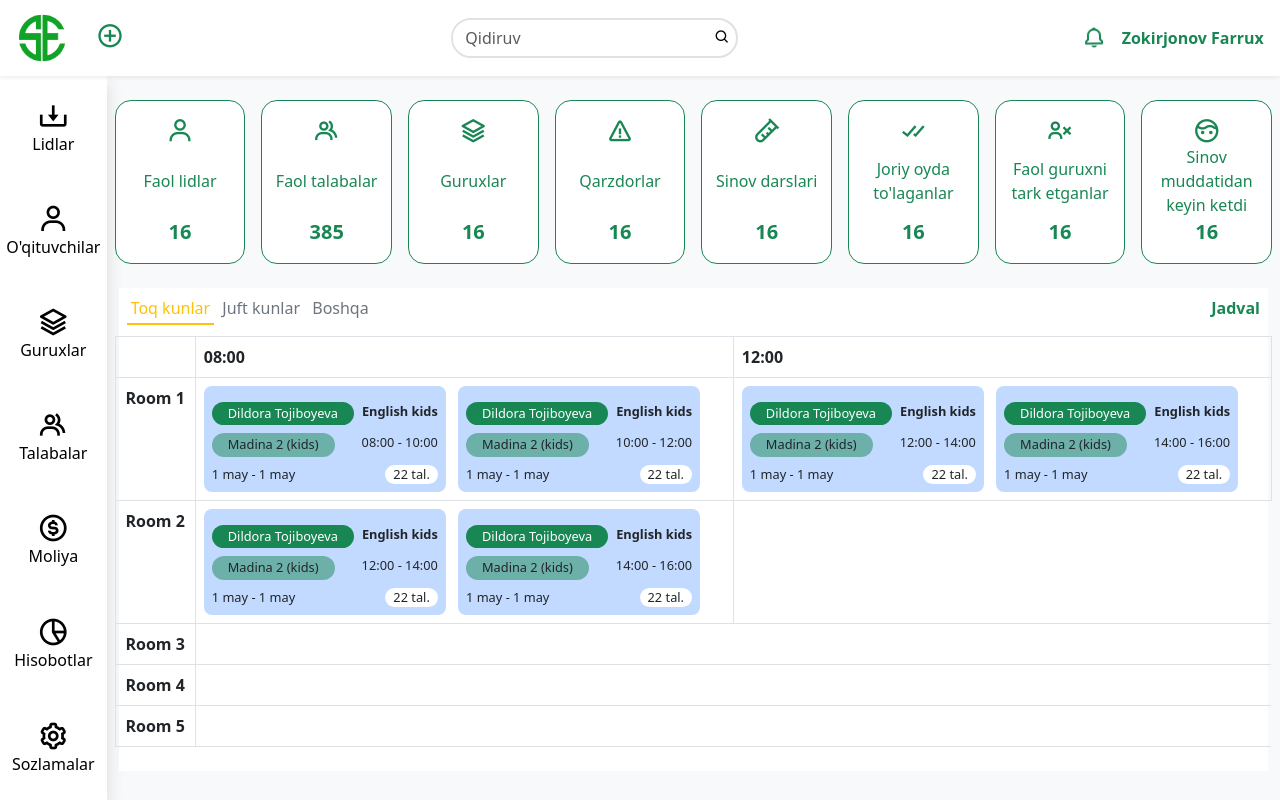
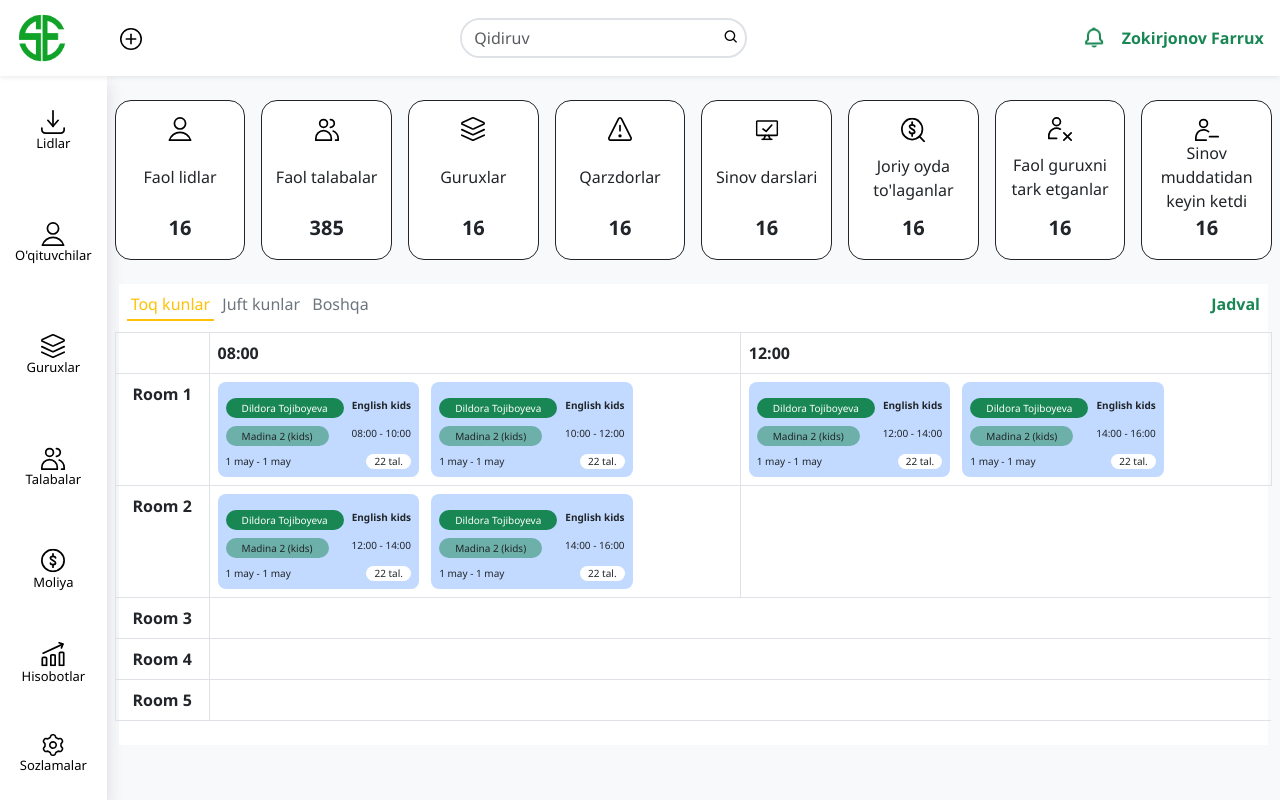
Before and after one commit to Kozim1y/new-robme, a plain HTML site: page index.html in a window 1280 px wide. Drawn offline with nearby package versions, Linux system fonts and the light colour scheme.

Commit message:
Add new icons in index html

```diff
--- a/css/utilits.css
+++ b/css/utilits.css
@@ -1,3 +1,6 @@
+body {
+  font-family: 'Segoe UI', sans-serif;
+}
 body::-webkit-scrollbar {
   width: 4px;
 }
@@ -18,8 +21,11 @@ body::-webkit-scrollbar-thumb {
 .circle{
   font-size: 7px;
 }
+.fs-6 {
+  font-size: 13px !important;
+}
 .fs-7{
-  font-size: 0.8rem;
+  font-size: 10px;
   font-weight: 400;
 }
 .fs-8{
--- a/index.html
+++ b/index.html
@@ -43,10 +43,12 @@
 							<img src="./img/logo.png" alt="Site img" width="60" />
 						</a>
             <div class="dropdown">
-              <a class="bx bx-plus-circle fs-3 ms-4 text-decoration-none text-success" href="#" data-bs-toggle="dropdown" aria-expanded="false"></a>
+              <a class="ms-5" href="#" data-bs-toggle="dropdown" aria-expanded="false">
+                <img src="./img/icons/plus-circle-icon.svg" alt="plus icon" width="22">
+              </a>
               <ul class="dropdown-menu py-0 shadow">
-                <li><a class="dropdown-item text-black-50 d-flex align-items-center rounded-2 p-2" href="#" data-bs-toggle="offcanvas" data-bs-target="#addStudentModal" aria-controls="offcanvasRight"><i class="bx bx-plus-circle fs-5 me-1"></i><span>Yangi talaba</span></a></li>
-                <li><a class="dropdown-item text-black-50 d-flex align-items-center rounded-2 p-2" href="#" data-bs-toggle="offcanvas" data-bs-target="#addPaymentModal" aria-controls="offcanvasRight"><i class='bx bx-dollar-circle fs-5 me-1'></i><span>To'lov</span></a></li>
+                <li><a class="dropdown-item d-flex align-items-center rounded-2 p-2" href="#" data-bs-toggle="offcanvas" data-bs-target="#addStudentModal" aria-controls="offcanvasRight"><img class="me-2" src="./img/icons/plus-circle-icon.svg" alt="plus icon" width="17"><span>Yangi talaba</span></a></li>
+                <li><a class="dropdown-item d-flex align-items-center rounded-2 p-2" href="#" data-bs-toggle="offcanvas" data-bs-target="#addPaymentModal" aria-controls="offcanvasRight"><img class="me-2" src="./img/icons/dollar-icon.svg" alt="dollar icon" width="17"><span>To'lov</span></a></li>
               </ul>
             </div>
 					</div>
@@ -73,25 +75,25 @@
         <div class="row h-100">
           <div class="col-12 col-sm-2 col-lg-1 d-flex flex-wrap flex-row flex-sm-column bg-white p-0 side-navbar shadow">
             <a class="py-2 d-flex flex-column align-items-center justify-content-center flex-grow-1 px-1 px-sm-0 mx-1 mx-sm-0" href="#">
-              <i class='bx bx-download fs-2'></i>
+              <img src="./img/icons/download-icon.svg" alt="download icon" width="24">
               <span class="fs-6">Lidlar</span>
             </a>
             <a class="py-2 d-flex flex-column align-items-center justify-content-center flex-grow-1 px-1 px-sm-0 mx-1 mx-sm-0" href="./teachers.html">
-              <i class='bx bx-user fs-2'></i>
+              <img src="./img/icons/user-icon.svg" alt="user icon" width="24">
               <span class="fs-6">O'qituvchilar</span>
             </a>
             <a class="py-2 d-flex flex-column align-items-center justify-content-center flex-grow-1 px-1 px-sm-0 mx-1 mx-sm-0" href="./group/group.html">
-              <i class='bx bx-layer fs-2'></i>
+              <img src="./img/icons/layers-icon.svg" alt="layers icon" width="24">
               <span class="fs-6">Guruxlar</span>
             </a>
             <a class="py-2 d-flex flex-column align-items-center justify-content-center flex-grow-1 px-1 px-sm-0 mx-1 mx-sm-0" href="./students.html">
-              <i class='bx bx-group fs-2'></i>
+              <img src="./img/icons/users-icon.svg" alt="users icon" width="24">
               <span class="fs-6">Talabalar</span>
             </a>
 
             <div class="dropend">
               <a class="py-4 d-flex flex-column align-items-center justify-content-center flex-grow-1 px-1 px-sm-0 mx-1 mx-sm-0" href="#" data-bs-toggle="dropdown" aria-expanded="false">
-                <i class='bx bx-dollar-circle fs-2'></i>
+                <img src="./img/icons/dollar-icon.svg" alt="dollar icon" width="24">
                 <span class="fs-6">Moliya</span>
               </a>
               <ul class="dropdown-menu shadow-lg">
@@ -130,7 +132,7 @@
 
             <div class="dropend">
               <a class="py-4 d-flex flex-column align-items-center justify-content-center flex-grow-1 px-1 px-sm-0 mx-1 mx-sm-0" href="#" data-bs-toggle="dropdown" aria-expanded="false">
-                <i class='bx bx-pie-chart-alt-2 fs-2'></i>
+                <img src="./img/icons/bussines-icon.svg" alt="bussines icon" width="24">
                 <span class="fs-6">Hisobotlar</span>
               </a>
               <ul class="dropdown-menu shadow-lg">
@@ -193,7 +195,7 @@
 
             <div class="dropend">
               <a class="py-4 d-flex flex-column align-items-center justify-content-center flex-grow-1 px-1 px-sm-0 mx-1 mx-sm-0" href="#" data-bs-toggle="dropdown" aria-expanded="false">
-                <i class='bx bx-cog fs-2'></i>
+                <img src="./img/icons/setting-icon.svg" alt="settings icon" width="24">
                 <span class="fs-6">Sozlamalar</span>
               </a>
               <ul class="dropdown-menu shadow-lg">
@@ -259,43 +261,43 @@
           <div class="col-12 col-sm-10 col-lg-11" style="max-height: 900px; overflow-y: auto;">
             <!-- Categories cards -->
             <div class="row justify-content-around flex-wrap my-3 categories-box">
-              <a class="col-5 col-sm-3 col-md-3 col-lg m-2 d-flex justify-content-between align-items-center flex-column rounded-4 py-3 px-1 border border-success text-decoration-none text-success" href="#">
-                <i class="bx bx-user fs-3"></i>
+              <a class="col-5 col-sm-3 col-md-3 col-lg m-2 d-flex justify-content-between align-items-center flex-column rounded-4 py-3 px-1 border border-dark text-decoration-none text-dark" href="#">
+                <img src="./img/icons/user-icon.svg" alt="user icon" width="24">
                 <span class="text-center">Faol lidlar</span>
                 <b class="fs-5">16</b>
               </a>
-              <a class="col-5 col-sm-3 col-md-3 col-lg m-2 d-flex justify-content-between align-items-center flex-column rounded-4 py-3 px-1 border border-success text-decoration-none text-success" href="#">
-                <i class="bx bx-group fs-3"></i>
+              <a class="col-5 col-sm-3 col-md-3 col-lg m-2 d-flex justify-content-between align-items-center flex-column rounded-4 py-3 px-1 border border-dark text-decoration-none text-dark" href="#">
+                <img src="./img/icons/users-icon.svg" alt="users icon" width="24">
                 <span class="text-center">Faol talabalar</span>
                 <b class="fs-5">385</b>
               </a>
-              <a class="col-5 col-sm-3 col-md-3 col-lg m-2 d-flex justify-content-between align-items-center flex-column rounded-4 py-3 px-1 border border-success text-decoration-none text-success" href="#">
-                <i class="bx bx-layer fs-3"></i>
+              <a class="col-5 col-sm-3 col-md-3 col-lg m-2 d-flex justify-content-between align-items-center flex-column rounded-4 py-3 px-1 border border-dark text-decoration-none text-dark" href="#">
+                <img src="./img/icons/layers-icon.svg" alt="layers icon" width="24">
                 <span class="text-center">Guruxlar</span>
                 <b class="fs-5">16</b>
               </a>
-              <a class="col-5 col-sm-3 col-md-3 col-lg m-2 d-flex justify-content-between align-items-center flex-column rounded-4 py-3 px-1 border border-success text-decoration-none text-success" href="#">
-                <i class="bx bx-error fs-3"></i>
+              <a class="col-5 col-sm-3 col-md-3 col-lg m-2 d-flex justify-content-between align-items-center flex-column rounded-4 py-3 px-1 border border-dark text-decoration-none text-dark" href="#">
+                <img src="./img/icons/warning-icon.svg" alt="warning icon" width="24">
                 <span class="text-center">Qarzdorlar</span>
                 <b class="fs-5">16</b>
               </a>
-              <a class="col-5 col-sm-3 col-md-3 col-lg m-2 d-flex justify-content-between align-items-center flex-column rounded-4 py-3 px-1 border border-success text-decoration-none text-success" href="#">
-                <i class="bx bx-test-tube fs-3"></i>
+              <a class="col-5 col-sm-3 col-md-3 col-lg m-2 d-flex justify-content-between align-items-center flex-column rounded-4 py-3 px-1 border border-dark text-decoration-none text-dark" href="#">
+                <img src="./img/icons/desktop-icon.svg" alt="desktop icon" width="24">
                 <span class="text-center">Sinov darslari</span>
                 <b class="fs-5">16</b>
               </a>
-              <a class="col-5 col-sm-3 col-md-3 col-lg m-2 d-flex justify-content-between align-items-center flex-column rounded-4 py-3 px-1 border border-success text-decoration-none text-success" href="#">
-                <i class="bx bx-check-double fs-3"></i>
+              <a class="col-5 col-sm-3 col-md-3 col-lg m-2 d-flex justify-content-between align-items-center flex-column rounded-4 py-3 px-1 border border-dark text-decoration-none text-dark" href="#">
+                <img src="./img/icons/search-dollar-icon.svg" alt="dollar icon" width="24">
                 <span class="text-center">Joriy oyda to'laganlar</span>
                 <b class="fs-5">16</b>
               </a>
-              <a class="col-5 col-sm-3 col-md-3 col-lg m-2 d-flex justify-content-between align-items-center flex-column rounded-4 py-3 px-1 border border-success text-decoration-none text-success" href="#">
-                <i class="bx bx-user-x fs-3"></i>
+              <a class="col-5 col-sm-3 col-md-3 col-lg m-2 d-flex justify-content-between align-items-center flex-column rounded-4 py-3 px-1 border border-dark text-decoration-none text-dark" href="#">
+                <img src="./img/icons/close-user-icon.svg" alt="user icon" width="24">
                 <span class="text-center">Faol guruxni tark etganlar</span>
                 <b class="fs-5">16</b>
               </a>
-              <a class="col-5 col-sm-3 col-md-3 col-lg m-2 d-flex justify-content-between align-items-center flex-column rounded-4 py-3 px-1 border border-success text-decoration-none text-success" href="#">
-                <i class="bx bx-face fs-3"></i>
+              <a class="col-5 col-sm-3 col-md-3 col-lg m-2 d-flex justify-content-between align-items-center flex-column rounded-4 py-3 px-1 border border-dark text-decoration-none text-dark" href="#">
+                <img src="./img/icons/remove-user-icon.svg" alt="user icon" width="24">
                 <span class="text-center">Sinov muddatidan keyin ketdi</span>
                 <b class="fs-5">16</b>
               </a>
```
Also changed, not shown: img/icons/bussines-icon.svg (added), img/icons/close-user-icon.svg (added), img/icons/desktop-icon.svg (added), img/icons/dollar-icon.svg (added), img/icons/download-icon.svg (added), img/icons/layers-icon.svg (added), img/icons/plus-circle-icon.svg (added), img/icons/remove-user-icon.svg (added), img/icons/search-dollar-icon.svg (added), img/icons/setting-icon.svg (added), img/icons/user-icon.svg (added), img/icons/users-icon.svg (added), img/icons/warning-icon.svg (added).
